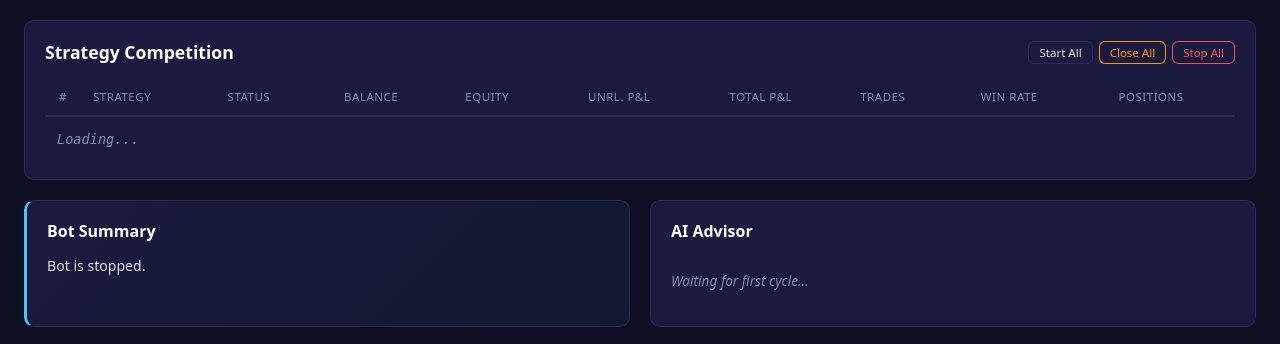
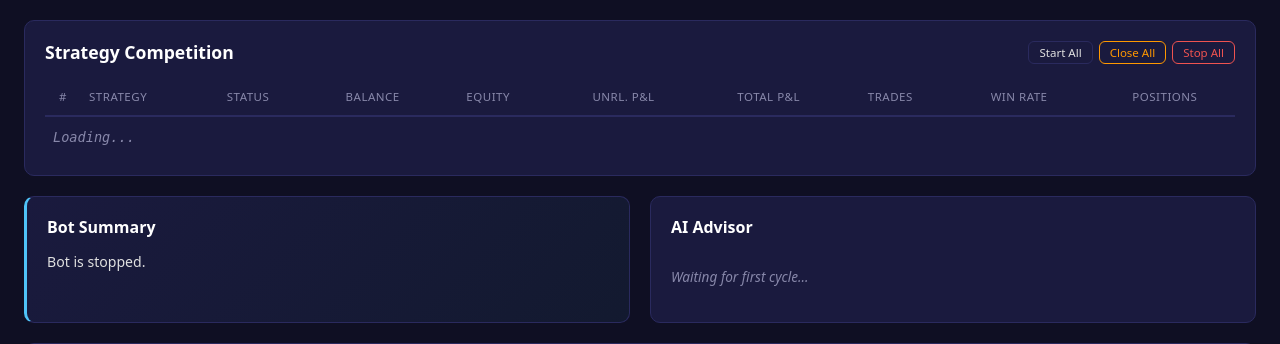
Before and after one commit to otherworld-dev/Stockio, a Python web app: template src/stockio/templates/dashboard.html in a window 1280 px wide. Shown: the part 95-439 px from the top of the page. Run offline with Jinja, Linux system fonts and the light colour scheme; the template is opened without the code that fills it, so the values that code supplies are empty.

Commit message:
Fix leaderboard table overflow on smaller screens
- Table scrolls horizontally instead of clipping
- Tighten cell padding and prevent text wrapping

```diff
--- a/src/stockio/templates/dashboard.html
+++ b/src/stockio/templates/dashboard.html
@@ -157,22 +157,22 @@
   .log-stat-value { font-family: var(--mono); font-weight: 600; }
 
   /* Leaderboard hero */
-  .leaderboard-hero { margin-bottom: 20px; }
+  .leaderboard-hero { margin-bottom: 20px; overflow-x: auto; }
   .leaderboard-hero .panel-title { font-size: 1.1rem; }
   .leaderboard-total {
     font-size: 0.78rem; color: var(--text-dim); font-weight: 400;
     margin-left: 12px; font-family: var(--mono);
   }
-  .leaderboard-table { width: 100%; border-collapse: collapse; font-size: 0.85rem; }
+  .leaderboard-table { width: 100%; border-collapse: collapse; font-size: 0.85rem; min-width: 800px; }
   .leaderboard-table th {
-    text-align: left; padding: 10px 12px; color: var(--text-dim); font-size: 0.72rem;
+    text-align: left; padding: 10px 8px; color: var(--text-dim); font-size: 0.72rem;
     text-transform: uppercase; letter-spacing: 0.5px;
     border-bottom: 2px solid var(--card-border); white-space: nowrap;
   }
   .leaderboard-table th.col-num { text-align: right; }
   .leaderboard-table th.col-rank { width: 36px; text-align: center; }
   .leaderboard-table th.col-status { width: 60px; text-align: center; }
-  .leaderboard-table td { padding: 12px 12px; border-bottom: 1px solid rgba(42,42,94,0.3); }
+  .leaderboard-table td { padding: 10px 8px; border-bottom: 1px solid rgba(42,42,94,0.3); white-space: nowrap; }
   .leaderboard-table tr:last-child td { border-bottom: none; }
   .leaderboard-table tr:hover { background: rgba(79,195,247,0.04); }
   .leaderboard-table .rank {
```
